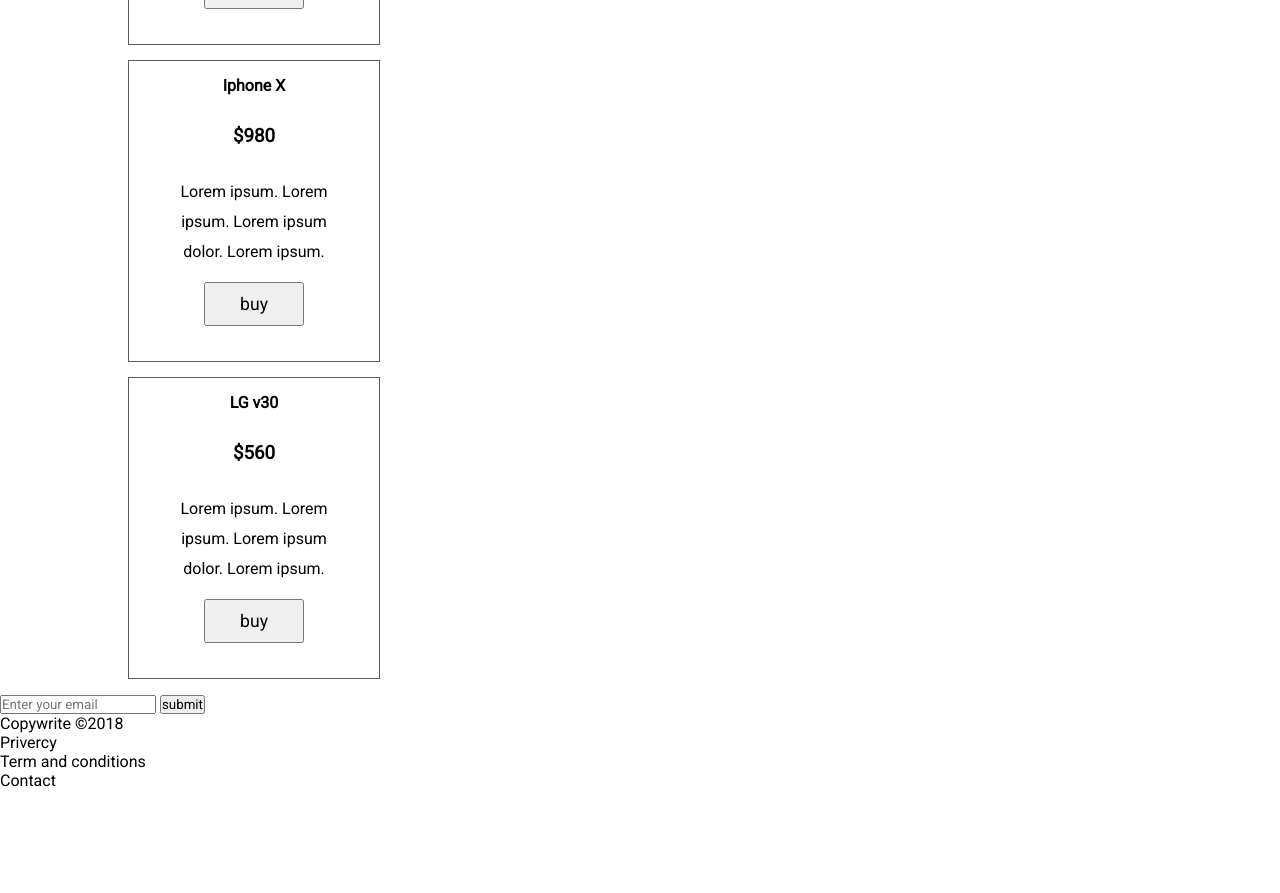
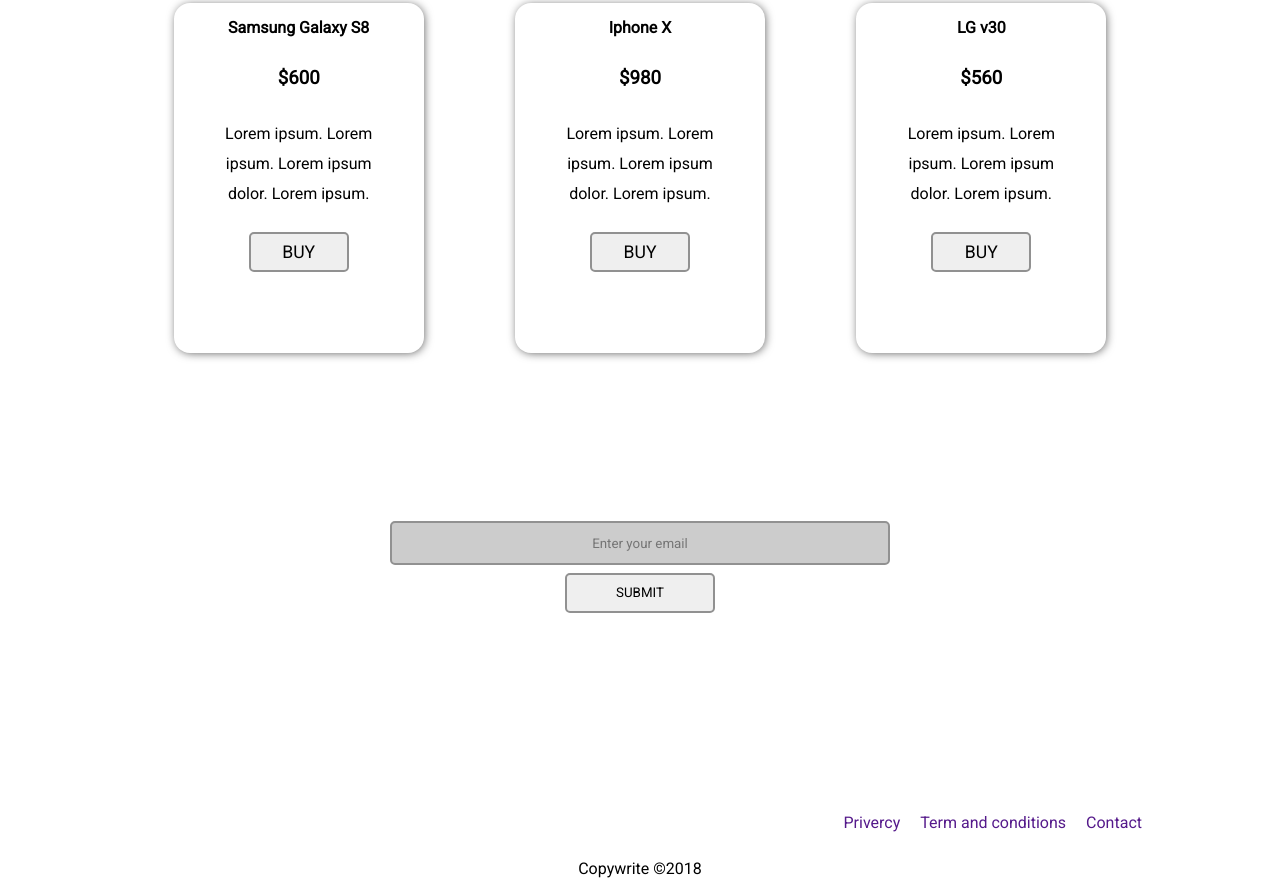
Before and after one commit to thierved/product_landing_page, a plain HTML site: page index.html in a window 1280 px wide. Shown: the part 1307-2200 px from the top of the page. Before the commit the page ends 2097 px from the top, so only its background shows below. Drawn offline with Linux system fonts and the light colour scheme.

Commit message:
finished the first design

```diff
--- a/index.css
+++ b/index.css
@@ -45,10 +45,6 @@
     transition: all 0.2s ease-in-out;
 }
 
-.main {
-
-}
-
 #features {
     height: 350px;
     padding-top: 250px;
@@ -69,6 +65,7 @@
 
 #our-product {
    height: 400px;
+   padding-top: 150px;
 }
 
 iframe {
@@ -80,15 +77,16 @@
     display: flex;
     flex-direction: column;
     align-items: center;
+    padding-top: 150px;
 }
 
 .price {
     width: 250px;
     height: 300px;
-
     margin:  15px 0;
     text-align-last: center;
-    border: 1px solid #5c5c5c;
+    border-radius: 1rem;
+    box-shadow: 1px 1px 10px -1px #5c5c5c;
 }
 
 .price h3, h4 {
@@ -107,10 +105,67 @@
     font-size: 1.1rem;
 }
 
+#contact-us {
+    height: 300px;
+    padding-top: 150px;
+}
 
+form {
+    display: flex;
+    flex-direction: column;
+    width: 80%;
+    margin: auto;
+}
 
+input {
+    height: 40px;
+    border: 2px solid #919191;
+    border-radius: 5px;
+    margin: 0.5rem 0;
+    text-align: center;
+}
 
-@media all and (min-width: 650px) {
+input[type='email'] {
+    background: #cccccc;
+}
+
+input[type='submit'] {
+    text-transform: uppercase;
+    line-height: 1rem;
+}
+
+form input[type='submit'] {
+    width: 150px;
+    margin: auto;
+}
+
+footer .container {
+    display: flex;
+    flex-direction: column-reverse;
+    justify-content: space-between;
+    height: 80px;
+}
+
+footer .container ul {
+    display: flex;
+    justify-content: flex-end;
+}
+
+li {
+    list-style: none;
+    margin: 0 10px;
+}
+
+a {
+    text-decoration: none;
+}
+
+p {
+    text-align: center;
+    padding: 15px;
+}
+
+@media all and (min-width: 750px) {
 
     .container {
         width: 80%;
@@ -137,8 +192,19 @@
         border-top: 1px solid #5c5c5c;
     }
 
-    #prices {
+    #prices .container{
         display: flex;
         flex-direction: row;
+        justify-content: space-around;
+    }
+
+    .price {
+        margin: 10px;
+        height: 350px;
+    }
+
+    form {
+        max-width: 500px;
+        margin: auto;
     }
 }
--- a/index.html
+++ b/index.html
@@ -92,23 +92,27 @@
             </section>
 
             <section id="contact-us">
+                <div class="container">
                     <form action="https://www.freecodecamp.com/email-submit" id="form">
                         <input type="email" name="email" placeholder="Enter your email" id="email">
                         <input type="submit" value="submit" id="submit">
                     </form>
+                </div>
             </section>
         </div>
 
         <footer>
+            <div class="container">
                 <p>Copywrite &copy;2018</p>
                 <ul>
-                <li><a href=""></a>Privercy</li>
-                <li><a href=""></a>Term and conditions</li>
-                <li><a href=""></a>Contact</li>
+                    <li><a href="">Privercy</a></li>
+                    <li><a href="">Term and conditions</a></li>
+                    <li><a href="">Contact</a></li>
                 </ul>
+            </div>
         </footer>
 
-        <!-- <script src="https://gitcdn.link/repo/freeCodeCamp/testable-projects-fcc/master/build/bundle.js"></script> -->
+        <script src="https://gitcdn.link/repo/freeCodeCamp/testable-projects-fcc/master/build/bundle.js"></script>
 
 </body>
 </html>
```
Lines whose indentation alone changed are shown as unchanged.
